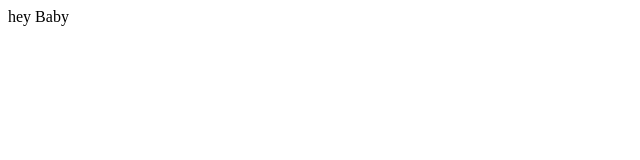
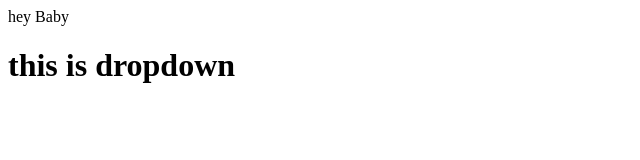
Before and after one commit to Juhimaru21/localrepo, a plain HTML site: page index.html in a window 1280 px wide. Shown: the whole page, without its empty margins (0-640 px from the left). Drawn offline with Linux system fonts and the light colour scheme.

Commit message:
adding dropdown

```diff
--- a/index.html
+++ b/index.html
@@ -1 +1,2 @@
 <p>hey Baby</p>
+<h1>this is dropdown</h1>
```
